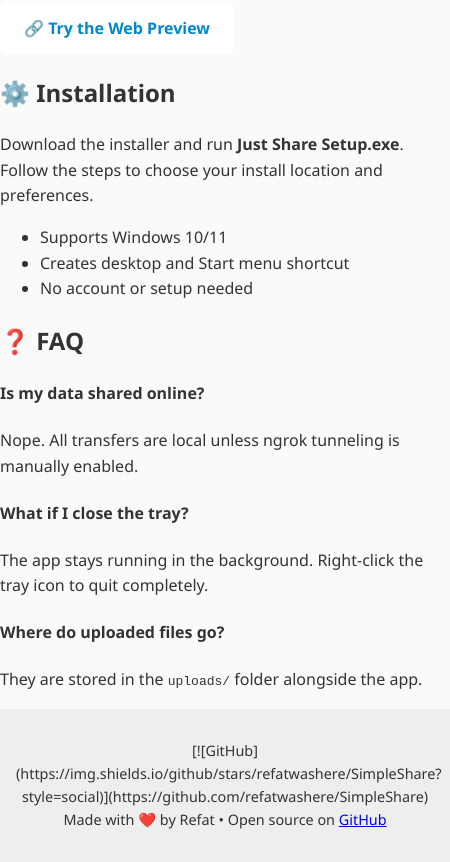
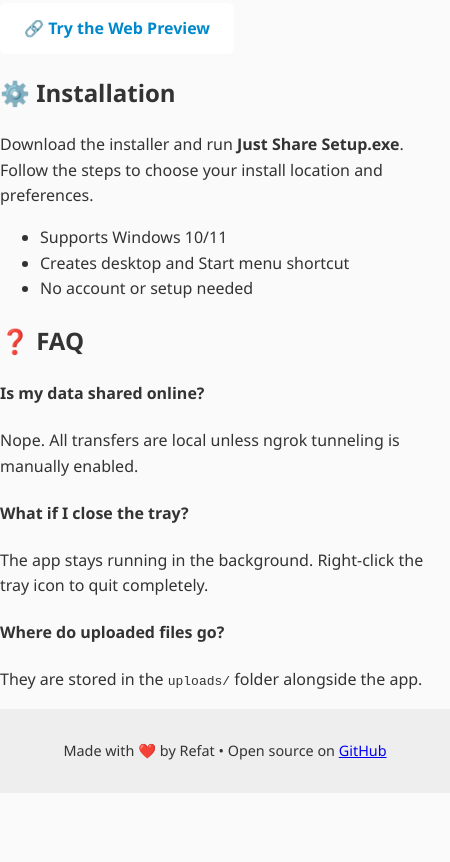
Before and after one commit to refatwashere/SimpleShare, an Electron app: page docs/index.html in a window 450 px wide. Shown: the part 2249-3111 px from the top of the page. After the commit the page ends 3042 px from the top, so only its background shows below. Drawn offline with Linux system fonts and the light colour scheme.

Commit message:
Update index.html

```diff
--- a/docs/index.html
+++ b/docs/index.html
@@ -123,8 +123,7 @@ footer {
 </section>
   <footer>
     <p>
-  [![GitHub](https://img.shields.io/github/stars/refatwashere/SimpleShare?style=social)](https://github.com/refatwashere/SimpleShare)
-  Made with ❤️ by Refat • Open source on
+    Made with ❤️ by Refat • Open source on
   <a href="https://github.com/refatwashere/SimpleShare" target="_blank">GitHub</a>
 </p>
   </footer>
```
